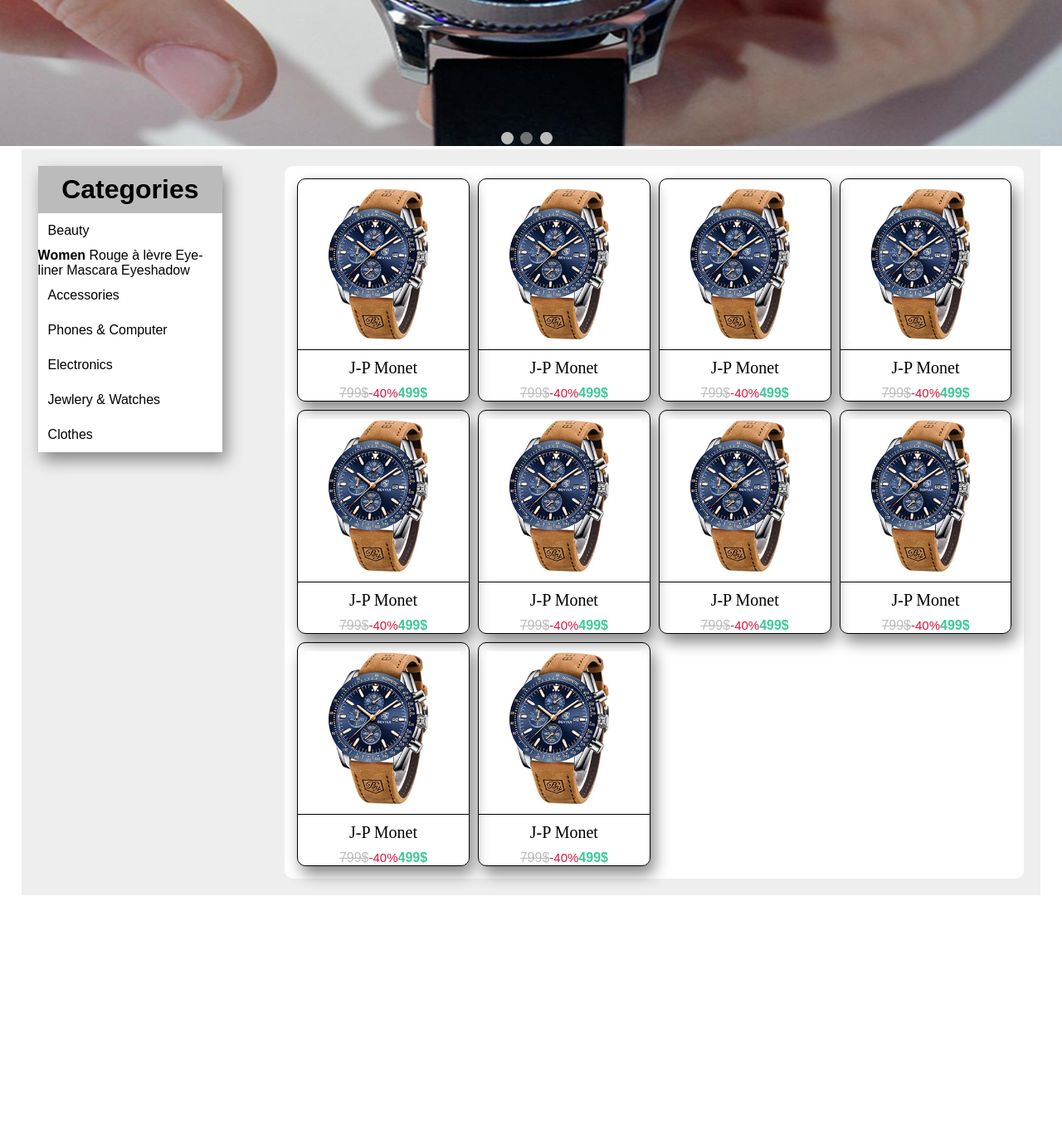
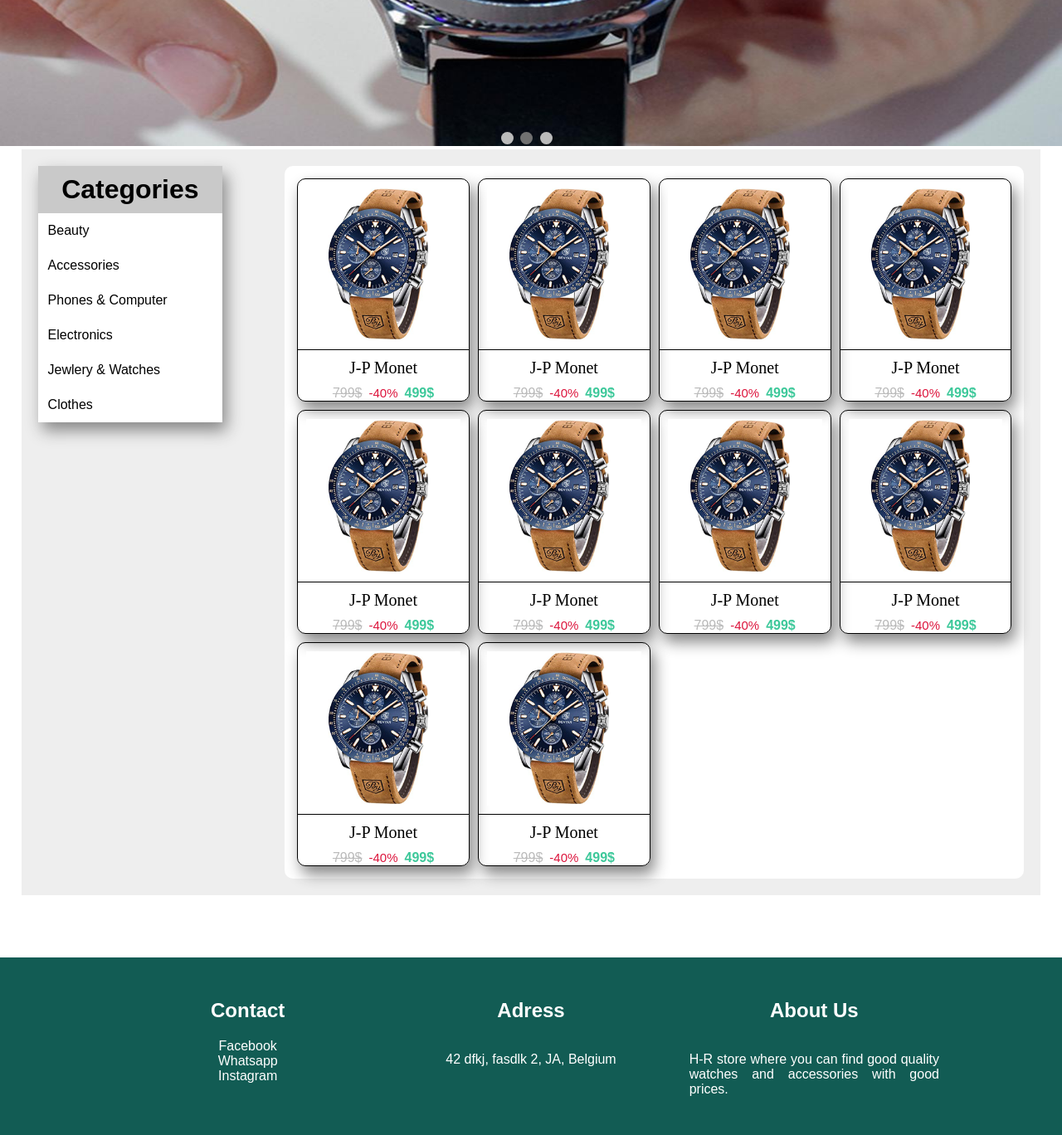
Before and after one commit to wiam47/H-RShop, a PHP site: page / in a window 1280 px wide. Shown: the part 576-1944 px from the top of the page at 83% size. Before the commit the page ends 1655 px from the top, so only its background shows below. Run offline with PHP 8.4, Linux system fonts and the light colour scheme.

Commit message:
finished exercice

```diff
--- /dev/null
+++ b/footer.css
@@ -0,0 +1,17 @@
+.footer {
+    margin: 75px 0 0 0;
+    background-color: rgb(18, 92, 84);
+    display:flex;
+    justify-content: space-around;
+    padding: 30px 10%;
+
+}
+.section {
+    flex-basis: 33.33%;
+    display: flex;
+    flex-direction: column;
+    align-items: center;
+    padding: 0 20px;
+    text-align: justify;
+    color: white;
+}
--- a/header.css
+++ b/header.css
@@ -126,3 +126,34 @@ body {
     margin-right: auto;
     width: 50%;
 }
+
+.navbar {
+    width: 100%;
+    background-color:rgb(18, 92, 84);
+    overflow: auto;
+  }
+
+  .navbar a {
+    float: left;
+    padding: 19px;
+    color: white;
+    text-decoration: none;
+    font-size: 17px;
+    width: 20%;
+    text-align: center;
+  }
+
+  .navbar a:hover {
+    background-color: rgba(44, 143, 110, 0.925);
+    font-weight: 600;
+  }
+
+
+  @media screen and (max-width: 500px) {
+    .navbar a {
+      float: none;
+      display: block;
+      width: 100%;
+      text-align: left;
+    }
+  }
--- a/index.html
+++ b/index.html
@@ -6,15 +6,17 @@
   <meta http-equiv="X-UA-Compatible" content="IE=edge">
   <meta name="viewport" content="width=device-width, initial-scale=1.0">
   <title>HR-Shop</title>
+  <link rel="icon" href="Photos/logo.png" type="image/x-icon">
   <link rel="stylesheet" href="https://cdnjs.cloudflare.com/ajax/libs/font-awesome/4.7.0/css/font-awesome.min.css">
   <link rel="stylesheet" href="header.css">
   <link rel="stylesheet" href="style.css">
+  <link rel="stylesheet" href="footer.css">
 </head>
 
 <body>
   <div class="header">
     <div class="logo">
-      <a href="index.php"><img id="logo" src="photos/logo2.png"></a>
+      <a href="index.html"><img id="logo" src="photos/logo2.png"></a>
     </div>
     <div class="icons">
       <div class="icon searchBox">
@@ -80,7 +82,7 @@
 
     <div class="products">
 
-    <div class="product">
+    <a href="Product.html" class="product">
       <img class="product-img" src="photos/watch1.png" alt="">
       <div class="product-name">J-P Monet</div>
       <div class="product-price">
@@ -88,8 +90,8 @@
         <div class="pourcentage">-40%</div>
         <div class="new-price">499$</div>
       </div>
-    </div>
-    <div class="product">
+    </a>
+    <a href="Product.html" class="product">
       <img class="product-img" src="photos/watch1.png" alt="">
       <div class="product-name">J-P Monet</div>
       <div class="product-price">
@@ -97,8 +99,8 @@
         <div class="pourcentage">-40%</div>
         <div class="new-price">499$</div>
       </div>
-    </div>
-    <div class="product">
+    </a>
+    <a href="Product.html" class="product">
       <img class="product-img" src="photos/watch1.png" alt="">
       <div class="product-name">J-P Monet</div>
       <div class="product-price">
@@ -106,8 +108,8 @@
         <div class="pourcentage">-40%</div>
         <div class="new-price">499$</div>
       </div>
-    </div>
-    <div class="product">
+    </a>
+    <a href="Product.html" class="product">
       <img class="product-img" src="photos/watch1.png" alt="">
       <div class="product-name">J-P Monet</div>
       <div class="product-price">
@@ -115,8 +117,8 @@
         <div class="pourcentage">-40%</div>
         <div class="new-price">499$</div>
       </div>
-    </div>
-    <div class="product">
+    </a>
+    <a href="Product.html" class="product">
       <img class="product-img" src="photos/watch1.png" alt="">
       <div class="product-name">J-P Monet</div>
       <div class="product-price">
@@ -124,8 +126,8 @@
         <div class="pourcentage">-40%</div>
         <div class="new-price">499$</div>
       </div>
-    </div>
-    <div class="product">
+    </a>
+    <a href="Product.html" class="product">
       <img class="product-img" src="photos/watch1.png" alt="">
       <div class="product-name">J-P Monet</div>
       <div class="product-price">
@@ -133,8 +135,8 @@
         <div class="pourcentage">-40%</div>
         <div class="new-price">499$</div>
       </div>
-    </div>
-    <div class="product">
+    </a>
+    <a href="Product.html" class="product">
       <img class="product-img" src="photos/watch1.png" alt="">
       <div class="product-name">J-P Monet</div>
       <div class="product-price">
@@ -142,8 +144,8 @@
         <div class="pourcentage">-40%</div>
         <div class="new-price">499$</div>
       </div>
-    </div>
-    <div class="product">
+    </a>
+    <a href="Product.html" class="product">
       <img class="product-img" src="photos/watch1.png" alt="">
       <div class="product-name">J-P Monet</div>
       <div class="product-price">
@@ -151,8 +153,8 @@
         <div class="pourcentage">-40%</div>
         <div class="new-price">499$</div>
       </div>
-    </div>
-    <div class="product">
+    </a>
+    <a href="Product.html" class="product">
       <img class="product-img" src="photos/watch1.png" alt="">
       <div class="product-name">J-P Monet</div>
       <div class="product-price">
@@ -160,8 +162,8 @@
         <div class="pourcentage">-40%</div>
         <div class="new-price">499$</div>
       </div>
-    </div>
-    <div class="product">
+    </a>
+    <a href="Product.html" class="product">
       <img class="product-img" src="photos/watch1.png" alt="">
       <div class="product-name">J-P Monet</div>
       <div class="product-price">
@@ -169,11 +171,38 @@
         <div class="pourcentage">-40%</div>
         <div class="new-price">499$</div>
       </div>
-    </div>
+    </a>
 
   </div>
 
   </div>
+
+  <div class="footer">
+    <div class="section">
+        <h2>Contact</h2>
+        <div>
+            Facebook
+        </div>
+        <div>
+            Whatsapp
+        </div>
+        <div>
+            Instagram
+        </div>
+    </div>
+    <div class="section">
+        <h2>Adress</h2>
+        <div>
+            <p>42 dfkj, fasdlk 2, JA, Belgium</p>
+        </div>
+    </div>
+    <div class="section">
+        <h2>About Us</h2>
+        <div>
+            <p>H-R store where you can find good quality watches and accessories with good prices.</p>
+        </div>
+    </div>
+</div>
 
 
 
--- a/style.css
+++ b/style.css
@@ -5,13 +5,6 @@
       margin: 0 4%;
 }
 
-=======
-.header {
-    display: inline;
-    margin: 10px 15%;
-    display: flex;
-    justify-content: space-between;
-}
 
 .slideshow-container {
   position: relative;
@@ -53,7 +46,7 @@
 }
 
 .titreMenu{
-background-color: #bbb;
+background-color: #c9c9c9;
 padding: 10px;
 font-weight: bold;
 font-size: xx-large;
@@ -97,6 +90,7 @@ text-align: center;
 }
 
 .product{
+  border: none;
   border: 1px solid;
   border-radius: 10px;
   box-shadow: 5px 10px 18px #888888;
@@ -106,6 +100,8 @@ text-align: center;
   flex-direction: column;
   position: relative;
   cursor: pointer;
+  text-decoration: none;
+  color: inherit;
 }
 
 .product-img{
@@ -132,7 +128,7 @@ text-align: center;
 
 .product-price{
   display: flex;
-
+}
 .product-price div {
   margin: 0 4px;
 }
@@ -151,7 +147,6 @@ text-align: center;
   visibility: hidden;
   position: absolute;
   background-color: white;
-  position: absolute;
   top: 0;
   background-color: #eee;
 }
```
Also changed, not shown: Product.html (+5 -7 lines), ProductStyle.css (+0 -17 lines).
